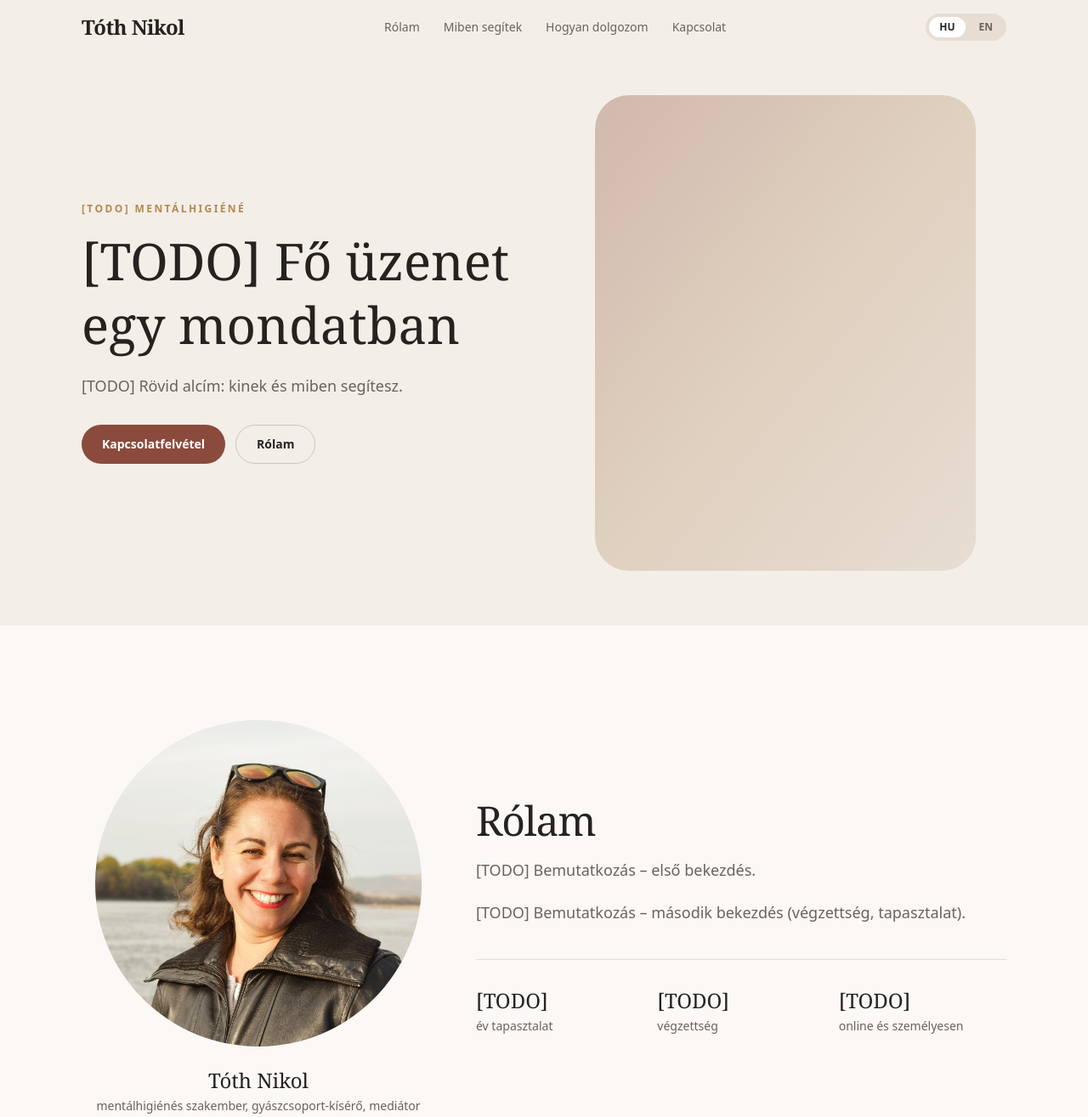
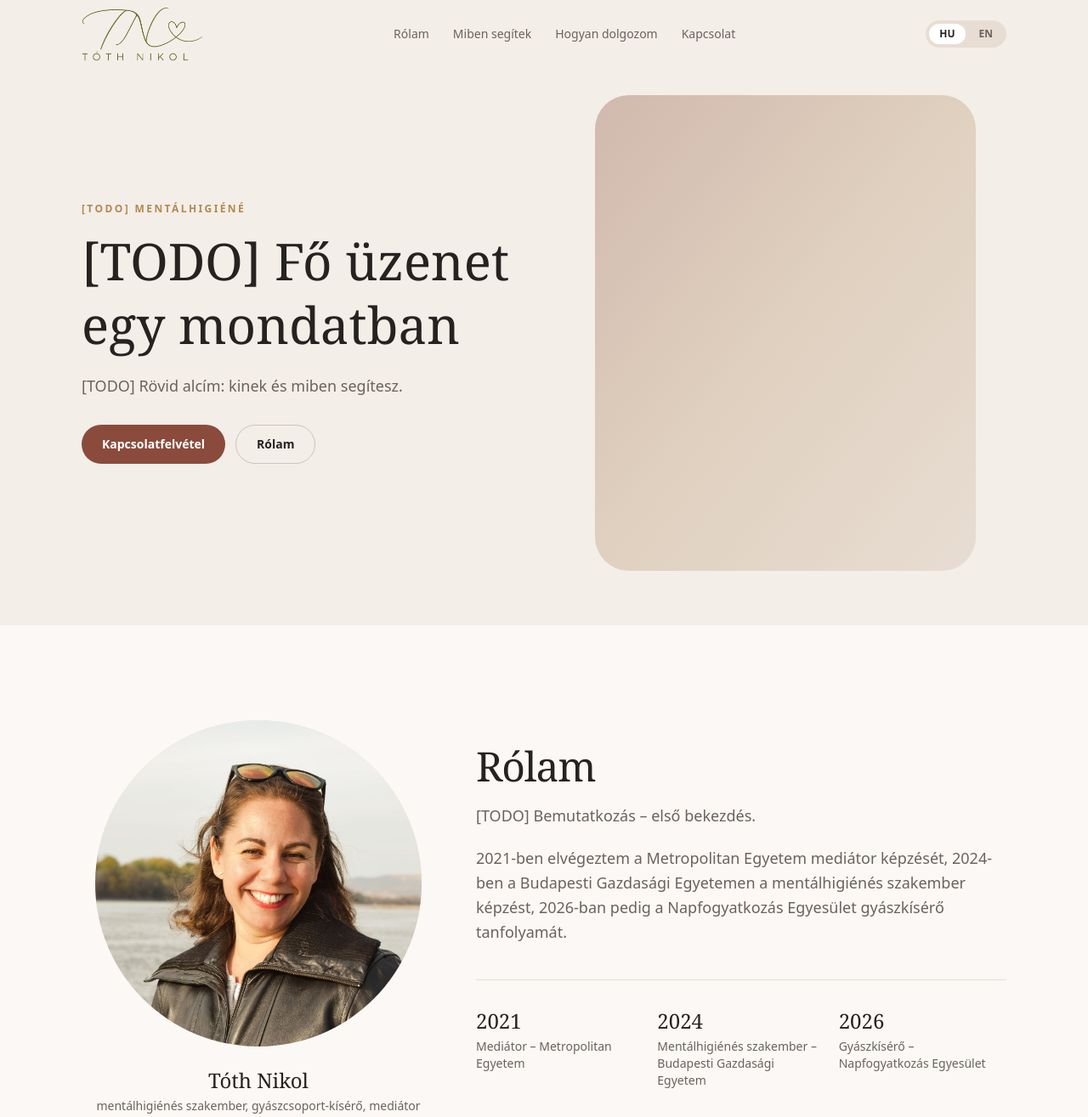
Before and after one commit to atoth3/niki-mental-hig, an Astro site: page / in a window 1280 px wide. Shown: the top 1315 px of the page at 85% size. Built offline with nearby package versions, Linux system fonts and the light colour scheme; Astro itself is replaced by a stand-in of ours.

Commit message:
content: Tóth Nikol logo in header; qualifications in About
- Header shows the TN logo (transparent) instead of the text name
- About: qualifications 2021 mediator (Metropolitan), 2024 mental health
  professional (Budapest Business University), 2026 grief companion
  (Napfogyatkozás Egyesület) as facts and as a paragraph, HU + EN

Co-Authored-By: Claude Opus 5.5 <noreply@anthropic.com>
Claude-Session: https://claude.ai/code/session_01AtCexg6423uUPXGSQvZtHz

```diff
--- a/CLAUDE.md
+++ b/CLAUDE.md
@@ -53,6 +53,7 @@ Rules:
 ## Images
 - `hero/` – optional photo on the right side of the top section (first file by name). Empty → soft colour placeholder.
 - `portrait/` – portrait in the "About" section (first file by name). Also the social-share image if `hero/` is empty.
+- `brand/logo.webp` – logo in the header (transparent; replace the file to change it). Logo green is about #627030.
 - `gallery/` – reserved, not shown yet.
 - Lowercase file names, no spaces or accents. Resize anything over ~3000 px before committing. Astro optimises for the web.
 
--- a/src/components/Header.astro
+++ b/src/components/Header.astro
@@ -1,5 +1,6 @@
 ---
-import { getContent, homePath, type Lang } from '../lib/content';
+import { Image } from 'astro:assets';
+import { getContent, homePath, imagesIn, type Lang } from '../lib/content';
 interface Props { lang: Lang }
 const { lang } = Astro.props;
 const { site, settings } = getContent(lang);
@@ -10,8 +11,11 @@ const links: [string, string][] = [
 ];
 ---
 <header id="top-bar" class="fixed inset-x-0 top-0 z-40 transition-colors duration-300 data-[solid]:bg-cream-50/90 data-[solid]:backdrop-blur data-[solid]:shadow-sm">
-  <div class="container-x flex h-16 items-center justify-between">
-    <a href={homePath(lang)} class="font-display text-2xl font-semibold tracking-tight text-ink">{settings.name}</a>
+  <div class="container-x flex h-20 items-center justify-between">
+    <a href={homePath(lang)} aria-label={settings.name}>
+      <!-- Logo: src/assets/images/brand/logo.webp (transparent). Replace the file to change it. -->
+      <Image src={imagesIn('brand')[0].src} alt={settings.name} widths={[200, 400]} sizes="160px" loading="eager" class="h-14 w-auto sm:h-16" />
+    </a>
     <nav class="hidden gap-7 text-sm font-medium md:flex">
       {links.map(([id, label]) => <a href={`#${id}`} class="text-muted hover:text-ink">{label}</a>)}
     </nav>
--- a/src/content/site.en.json
+++ b/src/content/site.en.json
@@ -17,12 +17,12 @@
     "role": "Mental health professional, grief group facilitator, mediator",
     "paragraphs": [
       "[TODO] Introduction – first paragraph.",
-      "[TODO] Introduction – second paragraph (qualifications, experience)."
+      "In 2021 I completed the mediator training at Budapest Metropolitan University, in 2024 the mental health professional programme at Budapest Business University, and in 2026 the grief companion course of the Napfogyatkozás Association."
     ],
     "facts": [
-      { "value": "[TODO]", "label": "years of experience" },
-      { "value": "[TODO]", "label": "qualification" },
-      { "value": "[TODO]", "label": "online and in person" }
+      { "value": "2021", "label": "Mediator – Budapest Metropolitan University" },
+      { "value": "2024", "label": "Mental health professional – Budapest Business University" },
+      { "value": "2026", "label": "Grief companion – Napfogyatkozás Association" }
     ]
   },
   "services": {
--- a/src/content/site.hu.json
+++ b/src/content/site.hu.json
@@ -17,12 +17,12 @@
     "role": "mentálhigiénés szakember, gyászcsoport-kísérő, mediátor",
     "paragraphs": [
       "[TODO] Bemutatkozás – első bekezdés.",
-      "[TODO] Bemutatkozás – második bekezdés (végzettség, tapasztalat)."
+      "2021-ben elvégeztem a Metropolitan Egyetem mediátor képzését, 2024-ben a Budapesti Gazdasági Egyetemen a mentálhigiénés szakember képzést, 2026-ban pedig a Napfogyatkozás Egyesület gyászkísérő tanfolyamát."
     ],
     "facts": [
-      { "value": "[TODO]", "label": "év tapasztalat" },
-      { "value": "[TODO]", "label": "végzettség" },
-      { "value": "[TODO]", "label": "online és személyesen" }
+      { "value": "2021", "label": "Mediátor – Metropolitan Egyetem" },
+      { "value": "2024", "label": "Mentálhigiénés szakember – Budapesti Gazdasági Egyetem" },
+      { "value": "2026", "label": "Gyászkísérő – Napfogyatkozás Egyesület" }
     ]
   },
   "services": {
--- a/src/styles/global.css
+++ b/src/styles/global.css
@@ -17,7 +17,7 @@
   --color-gold: #b08a4f;
 }
 
-html { scroll-behavior: smooth; scroll-padding-top: 5rem; }
+html { scroll-behavior: smooth; scroll-padding-top: 6rem; }
 body { @apply bg-cream-50 text-ink font-sans antialiased; }
 
 @utility container-x { @apply mx-auto w-full max-w-6xl px-5 sm:px-8; }
```
Also changed, not shown: src/assets/images/brand/logo.webp (added).
